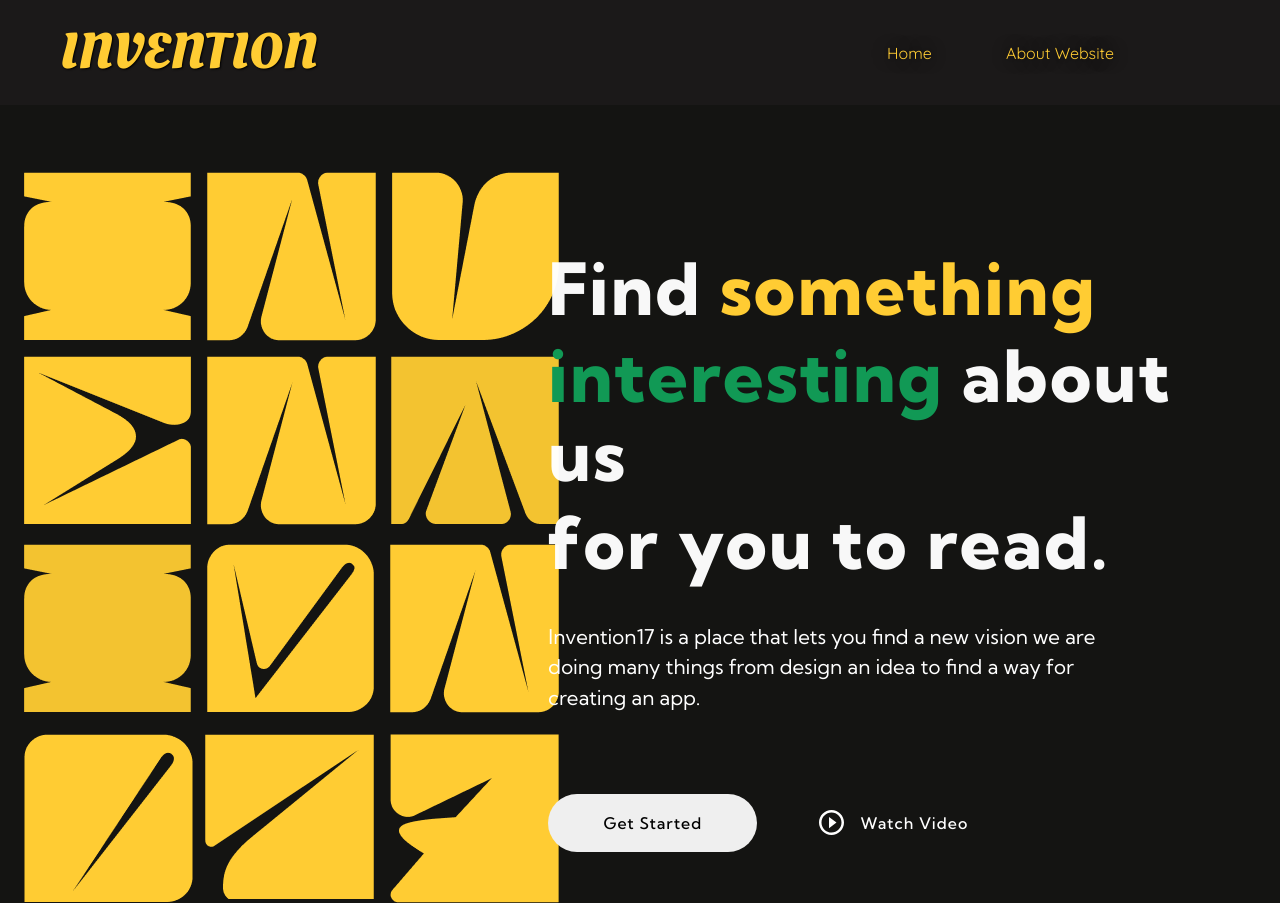
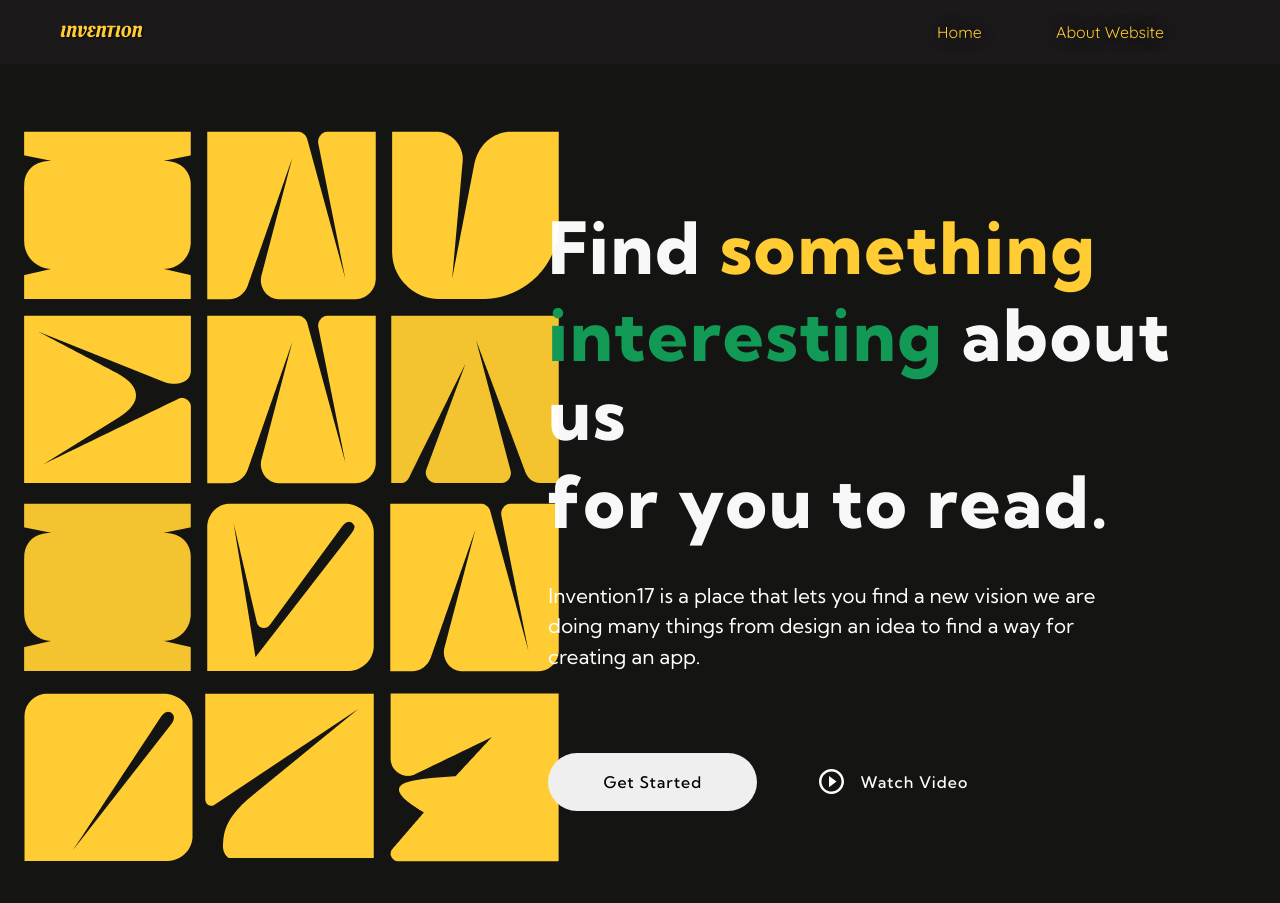
Before and after one commit to aziemp66/Invention17, a plain HTML site: page index.html in a window 1280 px wide. Shown: the top 903 px of the page. Drawn offline with nearby package versions, Linux system fonts and the light colour scheme.

```diff
--- a/style/shared.css
+++ b/style/shared.css
@@ -18,7 +18,7 @@ body::-webkit-scrollbar-thumb {
 header {
   display: flex;
   justify-content: space-between;
-  padding: 15px 60px;
+  padding: 10px 60px;
   background-color: rgb(27, 25, 25);
 }
 header h1 {
@@ -29,7 +29,7 @@ header h1 {
   align-items: center;
   font-family: "Oleo Script", sans-serif;
   font-weight: bold;
-  font-size: 50px;
+  font-size: 4git0px;
   text-shadow: 1px 1px 2px rgb(0, 0, 0);
   text-transform: uppercase;
   color: #ffcc33;
@@ -46,7 +46,7 @@ header nav ul {
   height: 100%;
   align-items: center;
   list-style: none;
-  padding: 10px 100px;
+  padding: 10px 50px;
   margin-bottom: 0 !important;
   gap: 3rem;
 }
```
